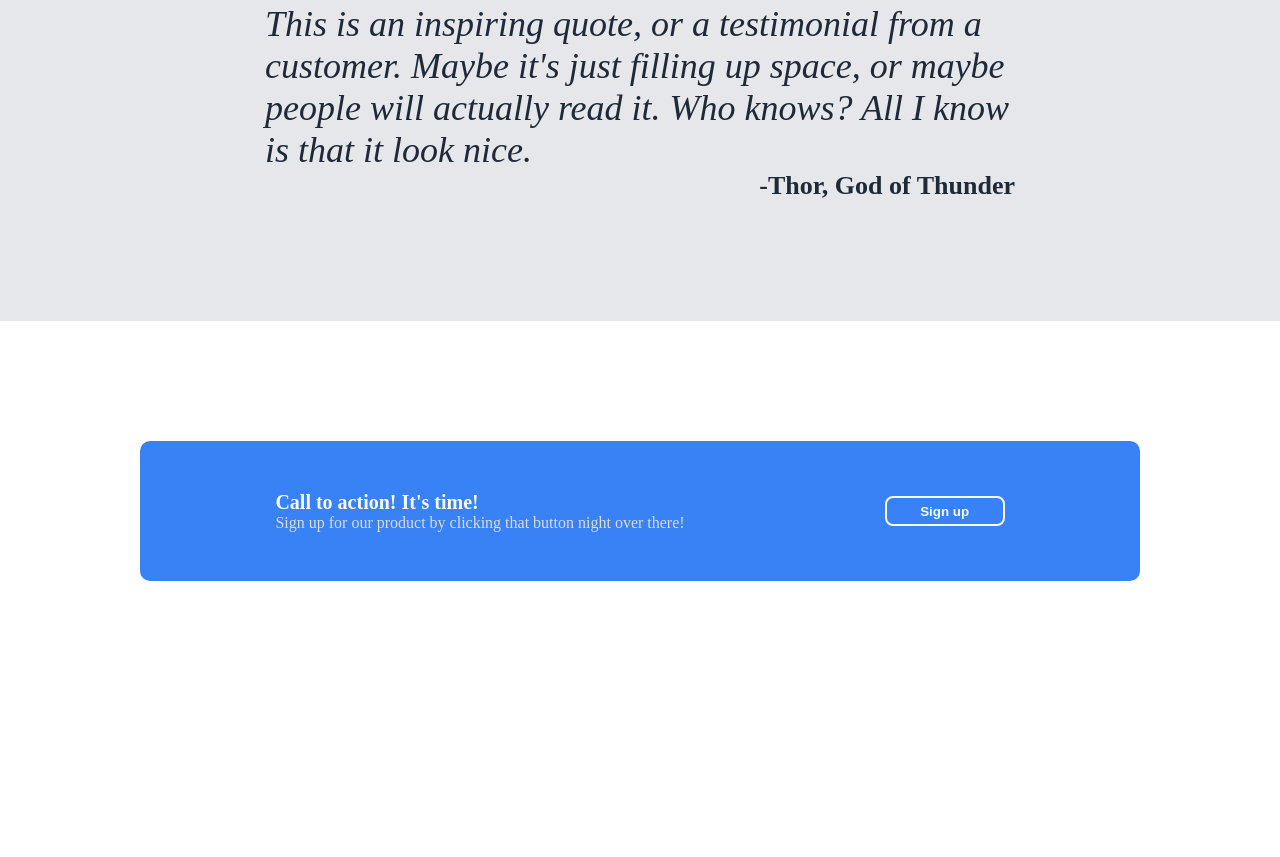
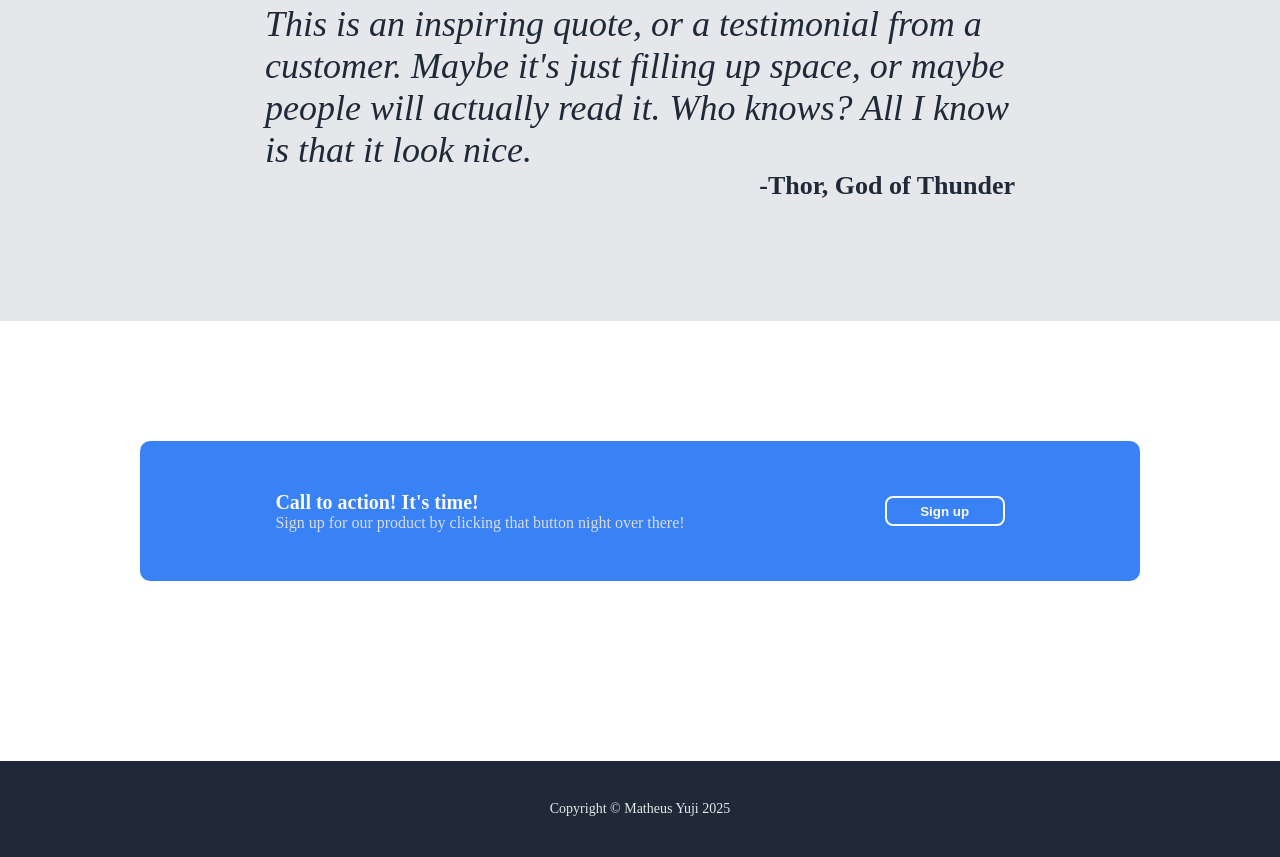
Before and after one commit to matheusyuji/front-end, a plain HTML site: page landing-page/index.html in a window 1280 px wide. Shown: the part 1112-1969 px from the top of the page. Before the commit the page ends 1873 px from the top, so only its background shows below. Drawn offline with Linux system fonts and the light colour scheme.

Commit message:
[add]: created the footer

```diff
--- a/landing-page/index.html
+++ b/landing-page/index.html
@@ -66,5 +66,7 @@
       <button class="banner-button">Sign up</button>
     </div>
   </div>
+
+  <footer> Copyright © Matheus Yuji 2025</footer>
 </body>
 </html>
--- a/landing-page/style.css
+++ b/landing-page/style.css
@@ -161,3 +161,13 @@ ul {
   width: 120px;
   height: 30px;
 }
+
+footer {
+  display: flex;
+  justify-content: center;
+  background-color: #1f2937;
+  font-size: 14px;
+  color: #e5e7eb;
+  padding-top: 40px;
+  padding-bottom: 40px;
+}
```
